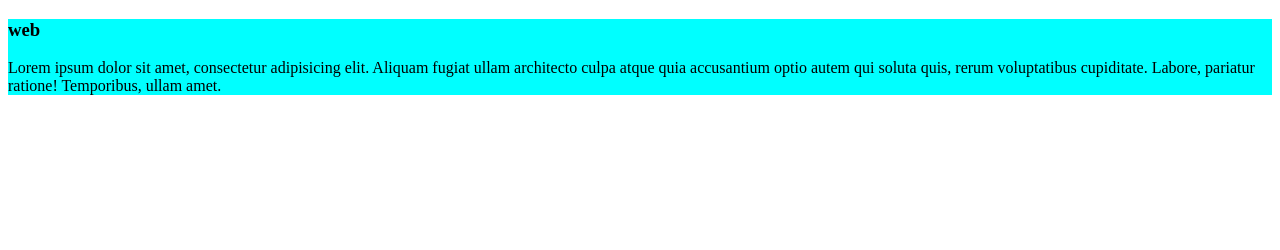
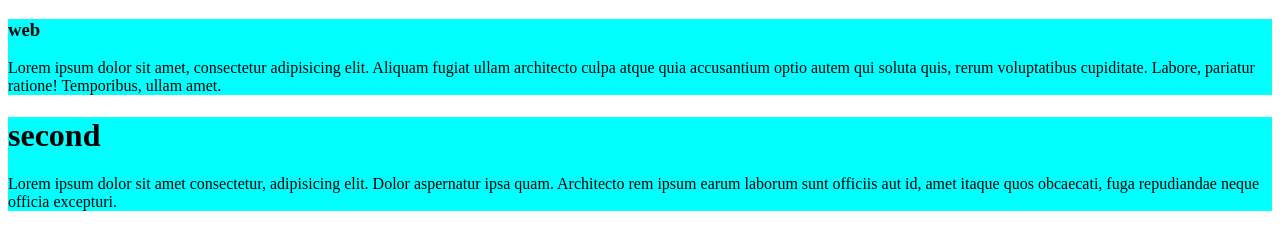
Before and after one commit to Huzaifa-727/my-simplpe-web, a plain HTML site: page hi.html in a window 1280 px wide. Drawn offline with Linux system fonts and the light colour scheme.

Commit message:
added second blog

```diff
--- a/hi.html
+++ b/hi.html
@@ -11,5 +11,9 @@
         <h3>web</h3>
         <p>Lorem ipsum dolor sit amet, consectetur adipisicing elit. Aliquam fugiat ullam architecto culpa atque quia accusantium optio autem qui soluta quis, rerum voluptatibus cupiditate. Labore, pariatur ratione! Temporibus, ullam amet.</p>
     </div>
+    <div>
+        <h1>second</h1>
+        <p>Lorem ipsum dolor sit amet consectetur, adipisicing elit. Dolor aspernatur ipsa quam. Architecto rem ipsum earum laborum sunt officiis aut id, amet itaque quos obcaecati, fuga repudiandae neque officia excepturi.</p>
+    </div>
 </body>
 </html>
```
